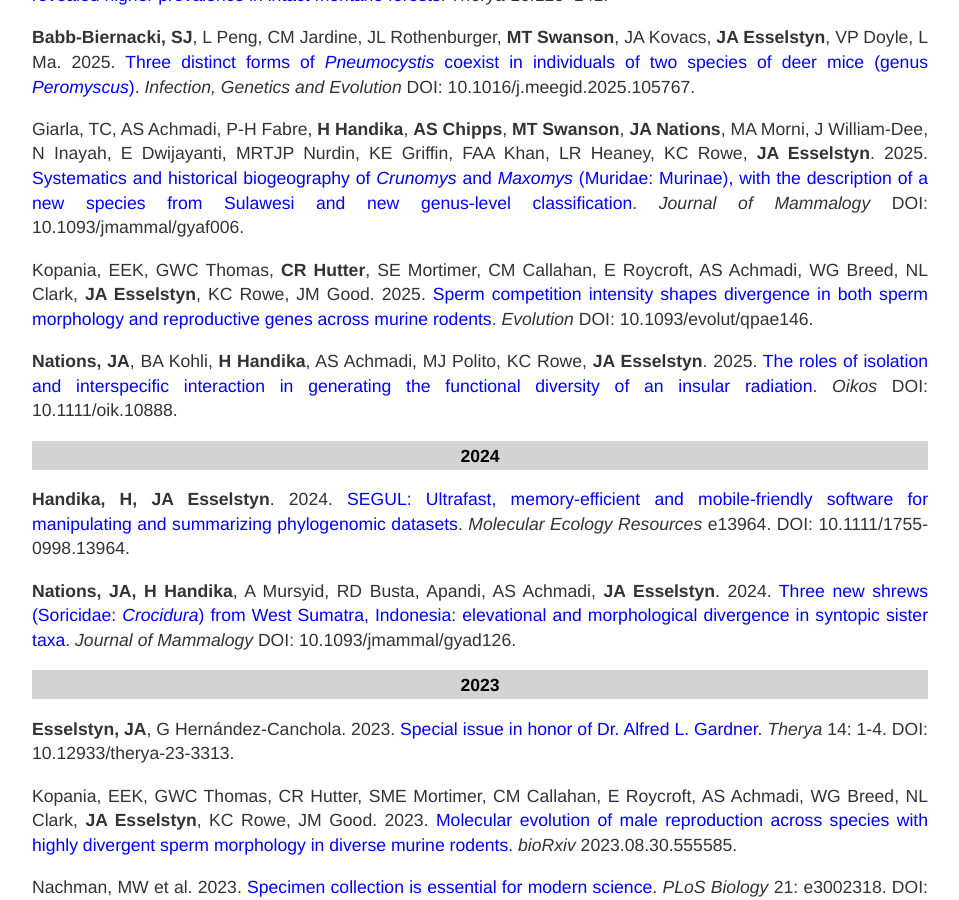
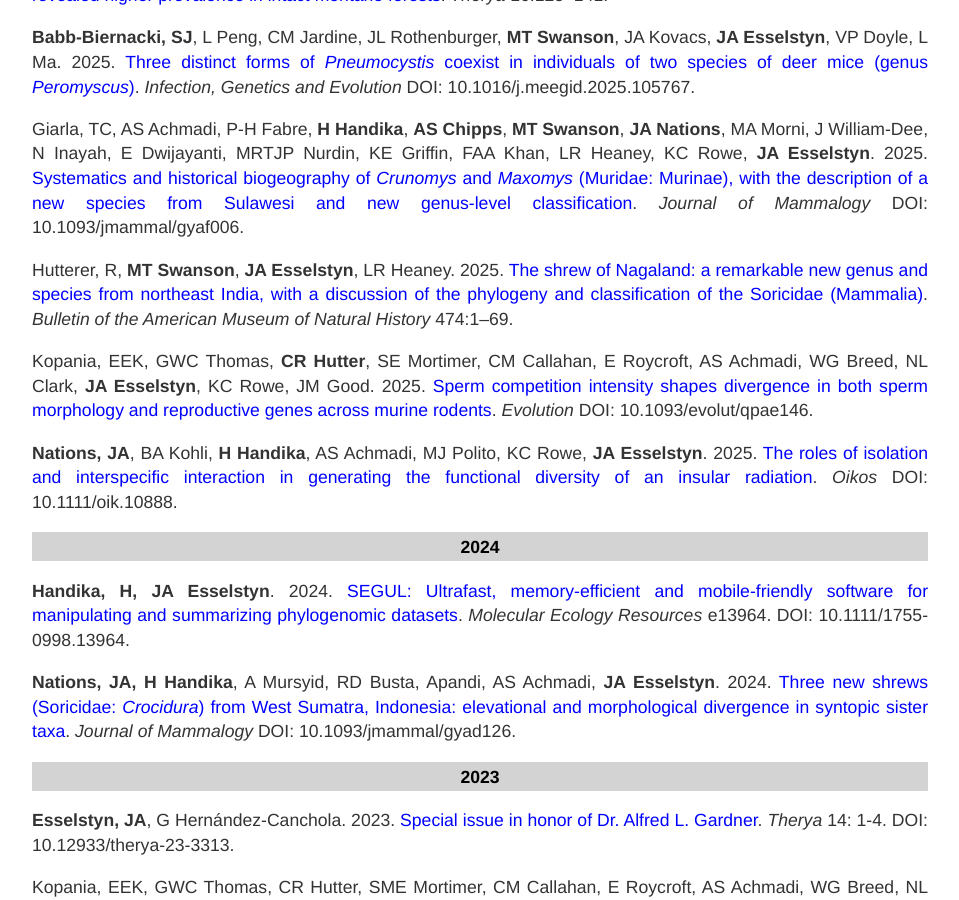
Before and after one commit to esselstyn/esselstyn.github.io, a Jekyll site: the page built from publications.md, in a window 1280 px wide and 900 px high, scrolled down 373 px. Shown: the whole window, without its empty margins (160-1119 px from the left). Built offline with Jekyll 4.4.1, drawn with Linux system fonts in a browser that asks for light colours.

Commit message:
Update publications.md

```diff
--- a/publications.md
+++ b/publications.md
@@ -12,6 +12,8 @@ Adams, AL, AS Achmadi, A Mursyid, **H Handika**, M Rizaldi TJP Nurdin, **JA Esse
 **Babb-Biernacki, SJ**, L Peng, CM Jardine, JL Rothenburger, **MT Swanson**, JA Kovacs, **JA Esselstyn**, VP Doyle, L Ma. 2025. [Three distinct forms of _Pneumocystis_ coexist in individuals of two species of deer mice (genus _Peromyscus_)](https://doi.org/10.1016/j.meegid.2025.105767). _Infection, Genetics and Evolution_ DOI: 10.1016/j.meegid.2025.105767.
 
 Giarla, TC, AS Achmadi, P-H Fabre, **H Handika**, **AS Chipps**, **MT Swanson**, **JA Nations**, MA Morni, J William-Dee, N Inayah, E Dwijayanti, MRTJP Nurdin, KE Griffin, FAA Khan, LR Heaney, KC Rowe, **JA Esselstyn**. 2025. [Systematics and historical biogeography of _Crunomys_ and _Maxomys_ (Muridae: Murinae), with the description of a new species from Sulawesi and new genus-level classification](https://doi.org/10.1093/jmammal/gyaf006). _Journal of Mammalogy_ DOI: 10.1093/jmammal/gyaf006.
+
+Hutterer, R, **MT Swanson**, **JA Esselstyn**, LR Heaney. 2025. [The shrew of Nagaland: a remarkable new genus and species from northeast India, with a discussion of the phylogeny and classification of the Soricidae (Mammalia)](https://hdl.handle.net/2246/7508). _Bulletin of the American Museum of Natural History_ 474:1--69.
 
 Kopania, EEK, GWC Thomas, **CR Hutter**, SE Mortimer, CM Callahan, E Roycroft, AS Achmadi, WG Breed, NL Clark, **JA Esselstyn**, KC Rowe, JM Good. 2025. [Sperm competition intensity shapes divergence in both sperm morphology and reproductive genes across murine rodents](https://doi.org/10.1093/evolut/qpae146). _Evolution_ DOI: 10.1093/evolut/qpae146.
 
```
